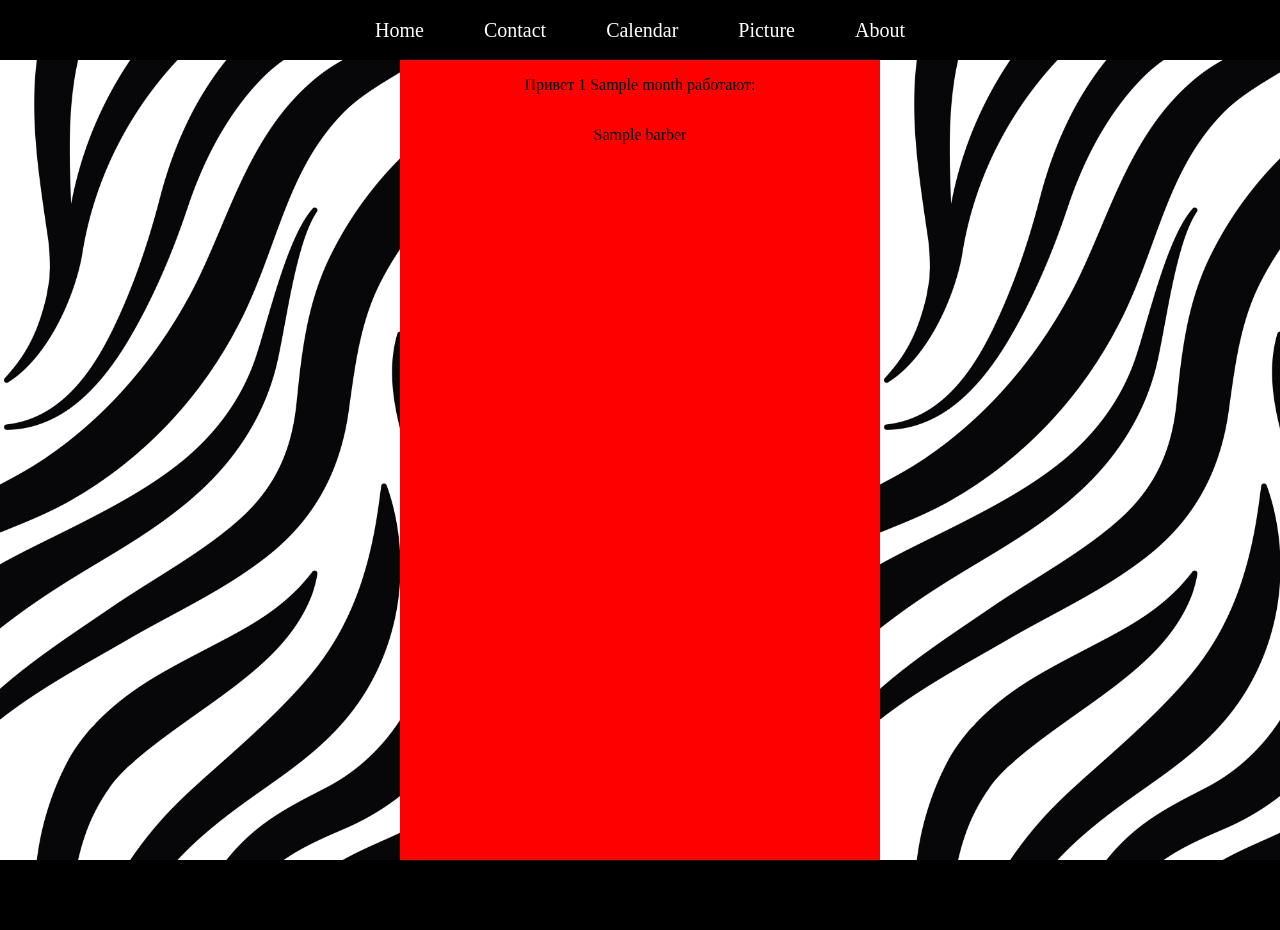
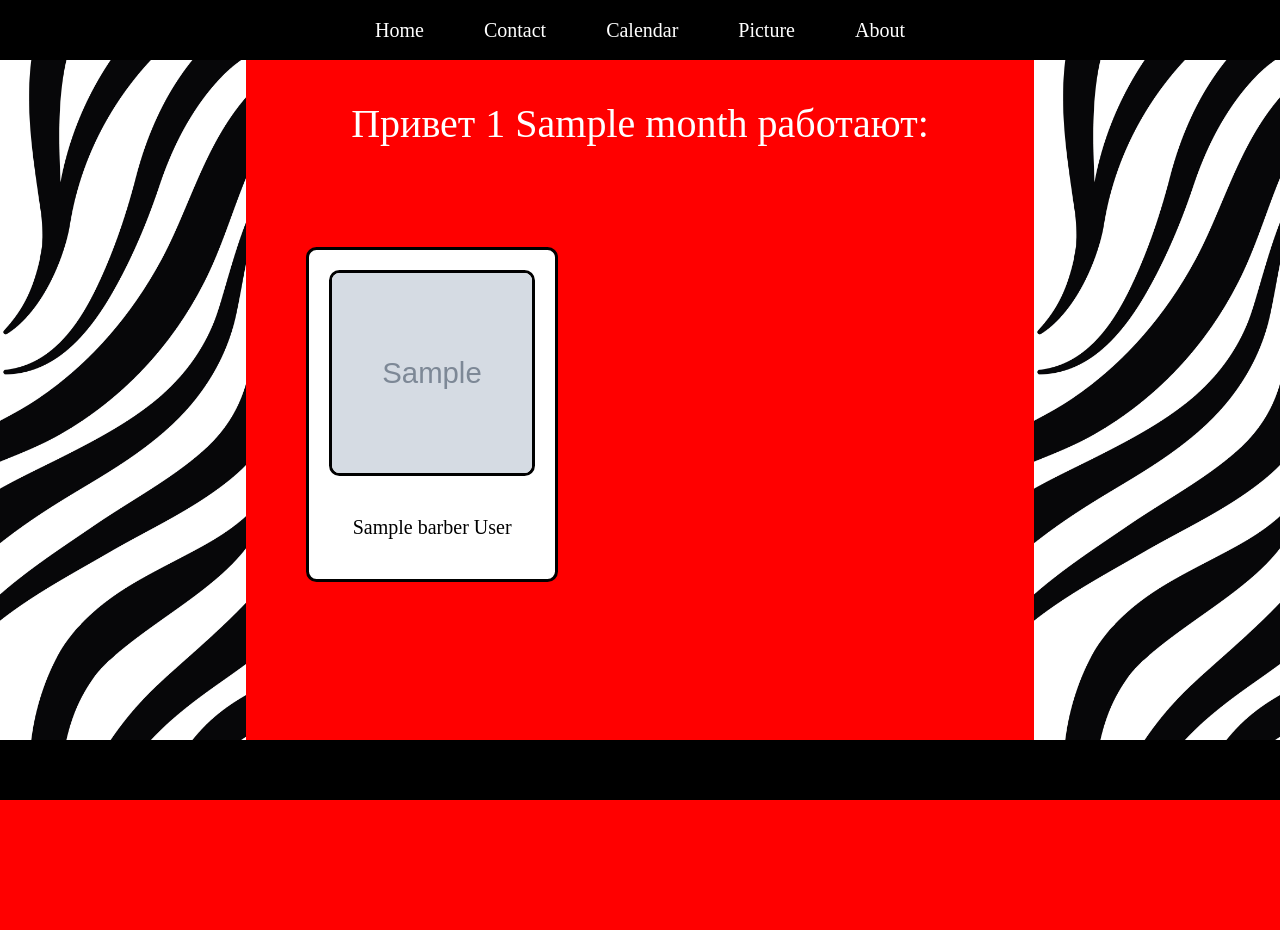
Before and after one commit to HenryAler/Calendar, a Django app: template record/barber/templates/barber.html in a window 1280 px wide. After the commit the page ends 800 px from the top, so only its background shows below. Run offline with Django 5.2, Linux system fonts and the light colour scheme; tables that the repository leaves empty hold one stand-in row (values such as "Sample post"); the template is opened without the code that fills it: values that come from a table or form of the project are taken from there, most other values are stand-ins (such as "Sample title", 1, 10 or a date in 2020); grey boxes marked "Sample" are stand-in pictures.

Commit message:
working with html page barber, display barbers

```diff
--- a/record/barber/templates/barber.html
+++ b/record/barber/templates/barber.html
@@ -1,20 +1,31 @@
 {% extends "base.html" %}
 
 {% block content %}
+
 <div id='barber'>
+
 <div class='barber_title'>
+
     <p>Привет {{ num }} {{ month }}  работают:</p>
+
 </div>
 
 <div class='barber_work'>
     {% for i in barbers %}
 
         {% if i.working == True %}
-            <p>{{ i.barber}}</p>
+
+            <div class='barber_foto'>
+
+                <img id='babrber_img' src='{{ MEDIA_URL }}{{ i.barber.foto }}' alt='Фото Мастера'>
+                <p>{{ i.barber}} {{ i.barber.surname }}</p>
+
+            </div>
         {% endif %}
 
     {% endfor %}
 </div>
+
 </div>
 
 {% endblock content %}
--- a/record/barber/views.py
+++ b/record/barber/views.py
@@ -12,5 +12,7 @@
     year = year
     month = month_translation(month)[1]
     barbers = ScheduleBarber.objects.filter(day=f'{year}-{num_month}-{num}')
+    for i in barbers:
+        print(i.barber.foto)
 
     return render(request, 'barber.html', {'title': 'barber', 'num': num, 'month': month, 'year': year, 'barbers': barbers})
--- a/record/record/settings.py
+++ b/record/record/settings.py
@@ -64,6 +64,7 @@
                 'django.template.context_processors.request',
                 'django.contrib.auth.context_processors.auth',
                 'django.contrib.messages.context_processors.messages',
+                'django.template.context_processors.media',
             ],
         },
     },
@@ -126,5 +127,5 @@
 DEFAULT_AUTO_FIELD = 'django.db.models.BigAutoField'
 
 
+MEDIA_ROOT = os.path.join(BASE_DIR, 'media/')
 MEDIA_URL = '/media/'
-MEDIA_ROOT = BASE_DIR /'media'
--- a/record/static/css/barber.css
+++ b/record/static/css/barber.css
@@ -1,5 +1,44 @@
 #barber {
     display: flex;
-    align-items: center;
+    width: 100%;
     flex-direction: column;
 }
+
+.barber_title {
+    font-size: 40px;
+    text-align: center;
+    color: white;
+}
+
+.barber_work {
+    display: flex;
+    flex-direction: row;
+    flex-wrap: wrap;
+    justify-content: space-between;
+    margin: 30px;
+}
+
+.barber_foto {
+
+    display: flex;
+    flex-direction: column;
+    margin: 30px;
+    border: 3px solid rgb(0, 0, 0);
+    border-radius: 1cap;
+    background-color: white;
+    text-align: center;
+
+}
+
+.barber_foto img {
+    width: 200px;
+    height: 200px;
+    border: 3px solid rgb(0, 0, 0);
+    border-radius: 1rcap;
+    margin: 20px;
+}
+
+.barber_foto p {
+    margin-bottom: 40px;
+    font-size: 20px;
+}
--- a/record/static/css/style.css
+++ b/record/static/css/style.css
@@ -1,4 +1,6 @@
 html, body {
+    display: flex;
+    flex-direction: column;
     margin: 0;
     padding: 0;
     height: 100%;
@@ -46,14 +48,12 @@
 .left-panel {
     background-image: url('1.jpg');
     background-size: cover;
-    height: 100%;
     width: 400px;
 }
 
 .right-panel {
     background-image: url('1.jpg');
     background-size: cover;
-    height: 100%;
     width: 400px;
 }
 
```
Also changed, not shown: record/media/Barber/12_XTRvhw7.jpg (deleted), record/media/Barber/163.jpg (added).
